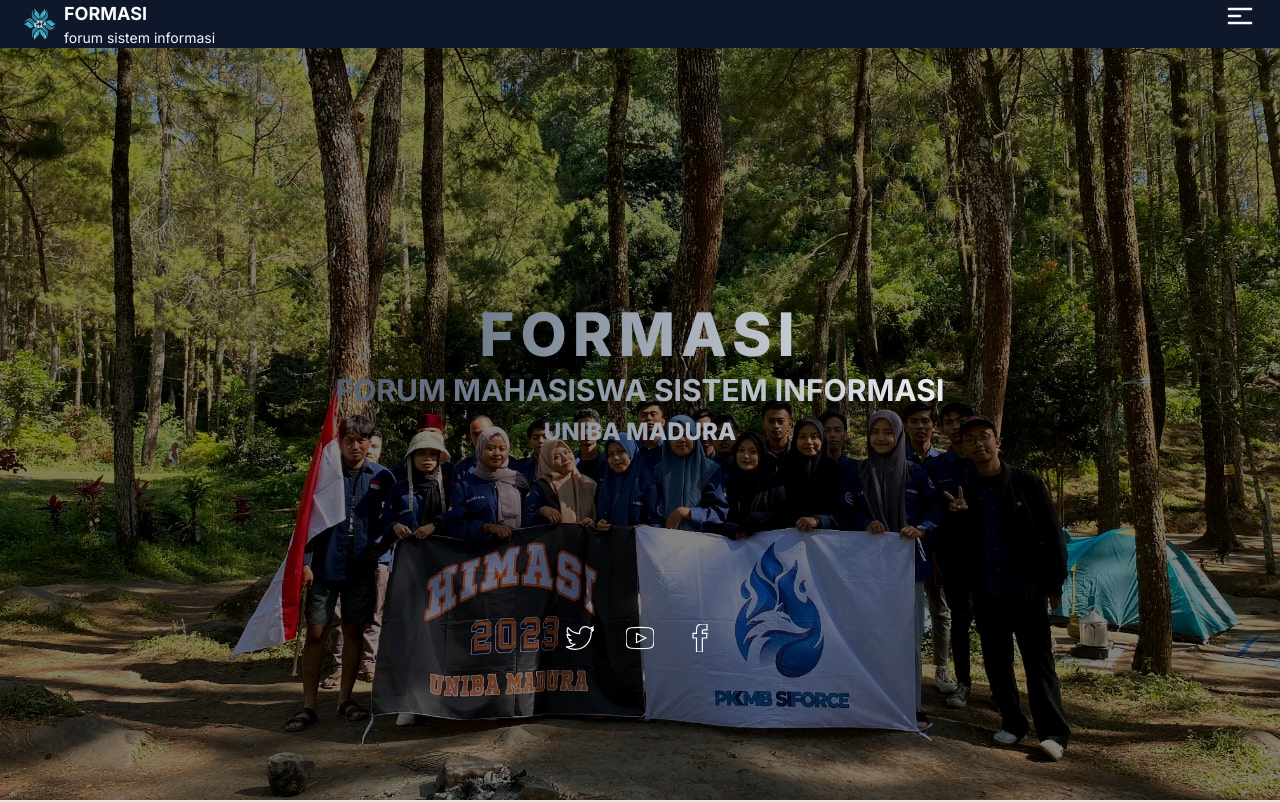
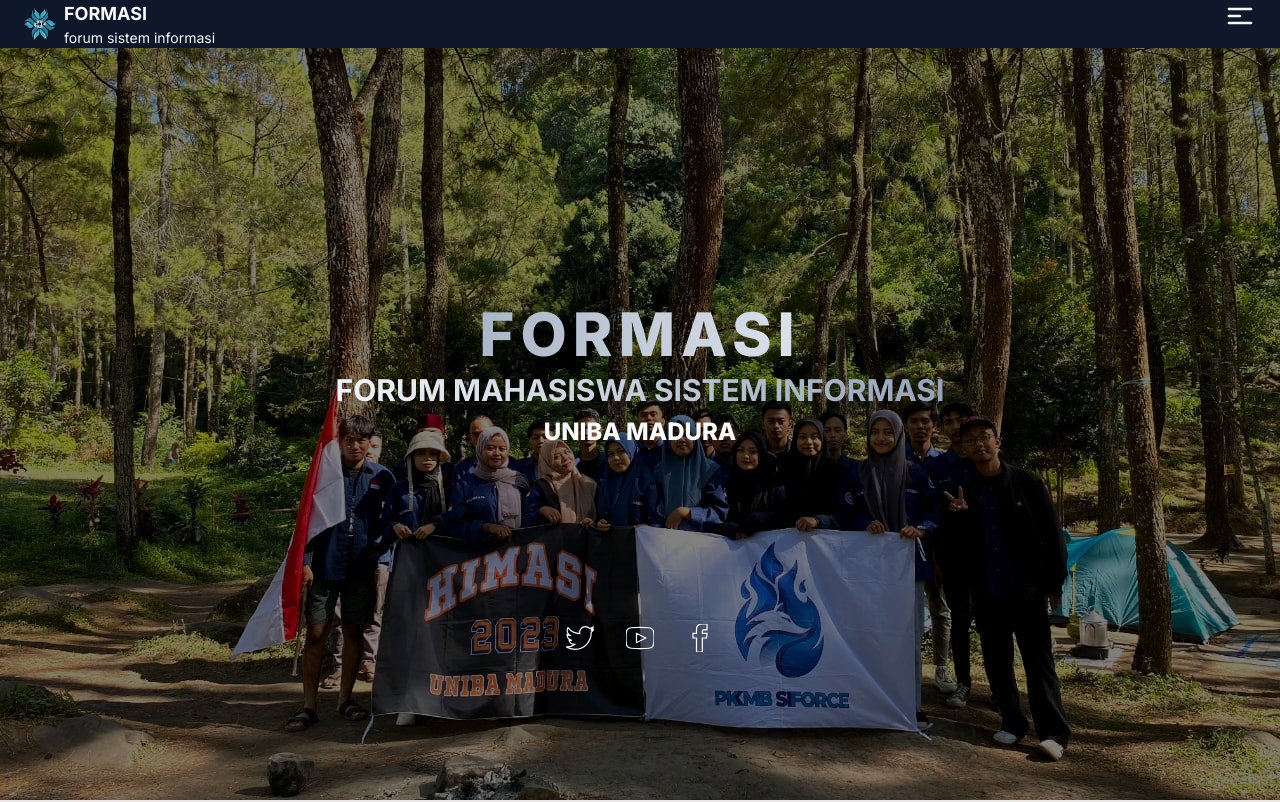
Before and after one commit to Romzyyy/formasi, a Next.js app: page / in a window 1280 px wide. Shown: the top 802 px of the page. Built offline with nearby package versions, Linux system fonts and the light colour scheme.

Commit message:
style: change color text hero section

```diff
--- a/src/components/Slider.jsx
+++ b/src/components/Slider.jsx
@@ -30,14 +30,14 @@
                             width={10000}
                             height={10000}
                         />
-                        <div className='absolute px-6 top-10 inset-x-auto mt-56 bg-clip-text text-transparent bg-gradient-to-r from-slate-600 to-slate-100'>
-                            <h1 className='top-24 inset-x-1/4 text-center z-10 tracking-widest text-6xl font-extrabold mt-10'>
+                        <div className='absolute px-6 top-10 inset-x-auto mt-56 '>
+                            <h1 className='top-24 inset-x-1/4 text-center z-10 tracking-widest text-6xl font-extrabold mt-10 bg-clip-text text-transparent bg-gradient-to-r from-slate-400 to-slate-100'>
                                 FORMASI
                             </h1>
-                            <p className='top-40 inset-x-1/4 text-center z-10 font-bold text-3xl mt-2'>
+                            <p className='top-40 inset-x-1/4 text-center z-10 font-bold text-3xl mt-2 bg-clip-text text-transparent bg-gradient-to-l from-slate-400 to-slate-100'>
                                 FORUM MAHASISWA SISTEM INFORMASI
                             </p>
-                            <p className='  top-20 inset-x-1/4 text-center z-10  font-extrabold text-2xl mt-2'>
+                            <p className='  top-20 inset-x-1/4 text-center z-10  font-extrabold text-2xl mt-2 text-slate-50'>
                                 UNIBA MADURA
                             </p>
                             <div className='mt-44 flex flex-row justify-center gap-x-8 text-white'>
```
Also changed, not shown: src/components/About.jsx (+5 -3 lines).
